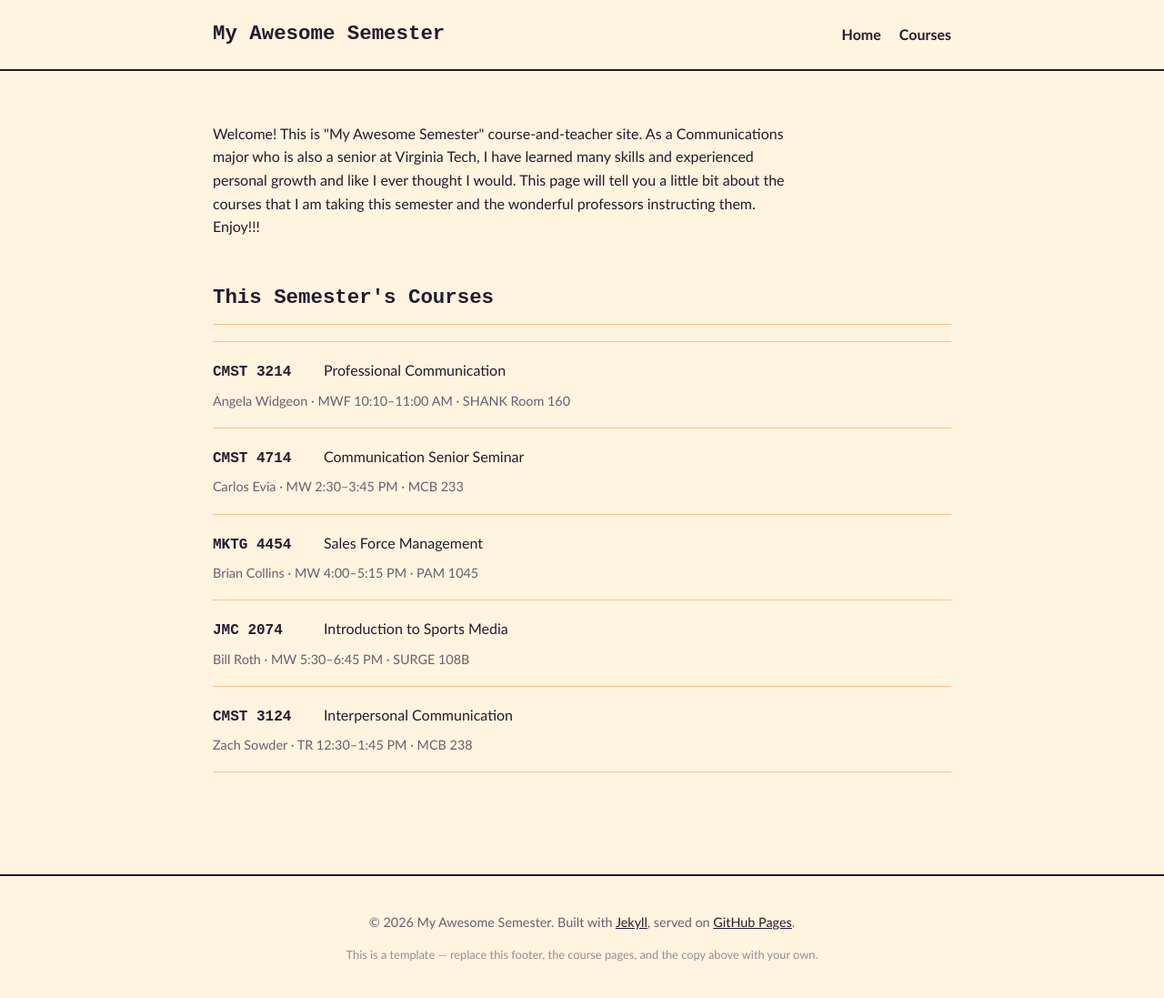
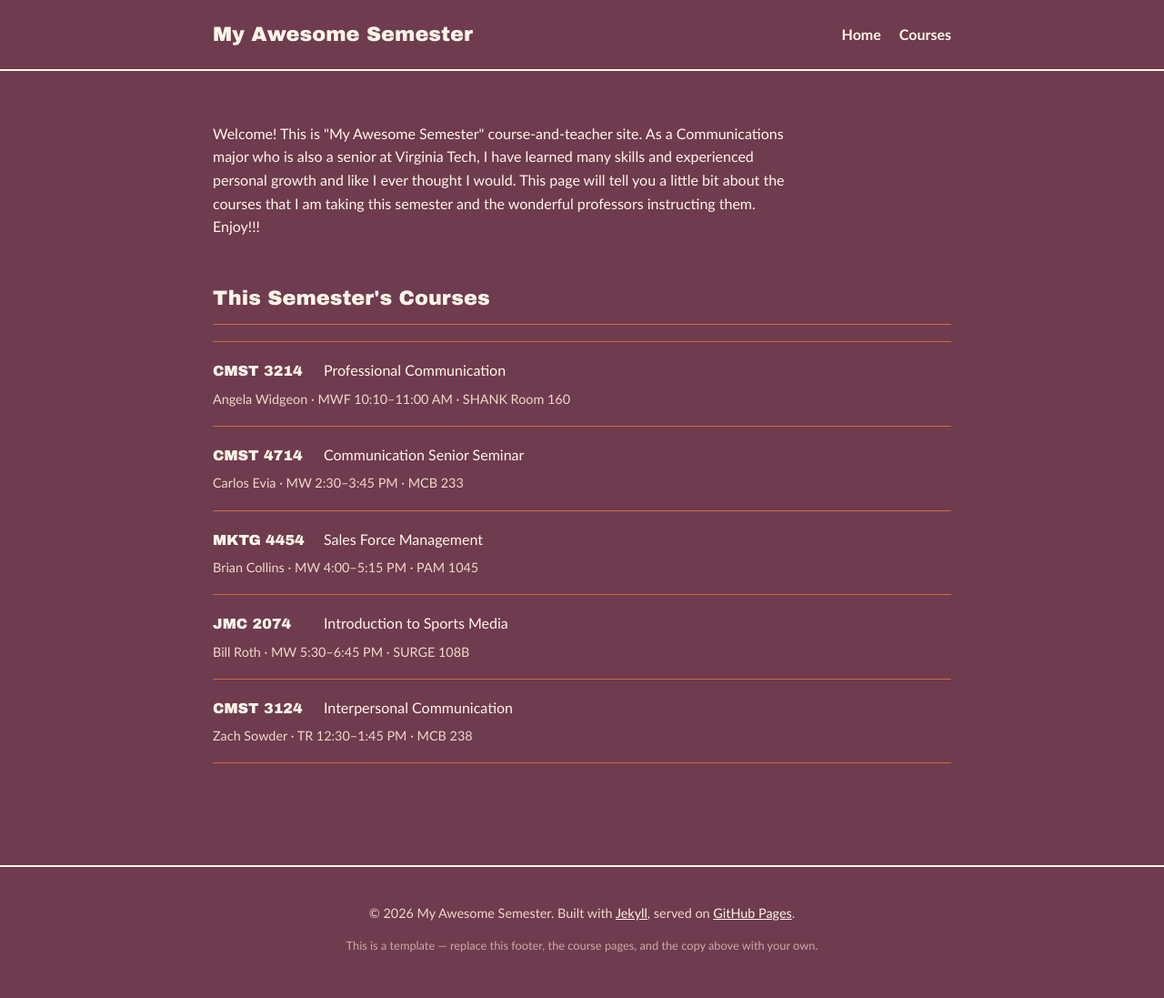
Before and after one commit to Jacobw23-Coder/myawesomesemester, a Jekyll site: the page built from index.md, in a window 1280 px wide. Shown: the whole page at 91% size. Built offline with Jekyll 4.4.1, drawn with Linux system fonts in a browser that asks for light colours.

Commit message:
Update color and font variables in main.scss

```diff
--- a/assets/css/main.scss
+++ b/assets/css/main.scss
@@ -8,17 +8,17 @@
 // ------------------------------------------------------------------
 
 :root {
-  --color-bg: #fff4df;
-  --color-surface: #fffdf8;
-  --color-ink: #241b2f;
-  --color-ink-soft: #695f72;
-  --color-line: #f2c58b;
-  --color-accent: #861f41;
-  --color-white: #ffffff;
-  --font-body: "Trebuchet MS", "Century Gothic", "Gill Sans", Arial, Helvetica, sans-serif;
-  --font-display: Rockwell, "Courier New", Georgia, "Palatino Linotype", serif;
+  --color-bg: #6f3b4f;
+  --color-surface: #815064;
+  --color-ink: #fff6e8;
+  --color-ink-soft: #f0d8c8;
+  --color-line: #c96f3d;
+  --color-accent: #d87942;
+  --color-white: #fffaf2;
+  --font-body: "Trebuchet MS", "Gill Sans", "Segoe UI", Arial, Helvetica, sans-serif;
+  --font-display: Rockwell, "Arial Black", Impact, "Courier New", Georgia, serif;
   --radius: 28px;
-  --shadow: 0 20px 50px rgba(134, 31, 65, 0.16), 8px 8px 0 rgba(246, 166, 35, 0.24);
+  --shadow: 10px 10px 0 #b85f39, 0 20px 48px rgba(45, 18, 31, 0.28);
 }
 
 * { box-sizing: border-box; }
```
